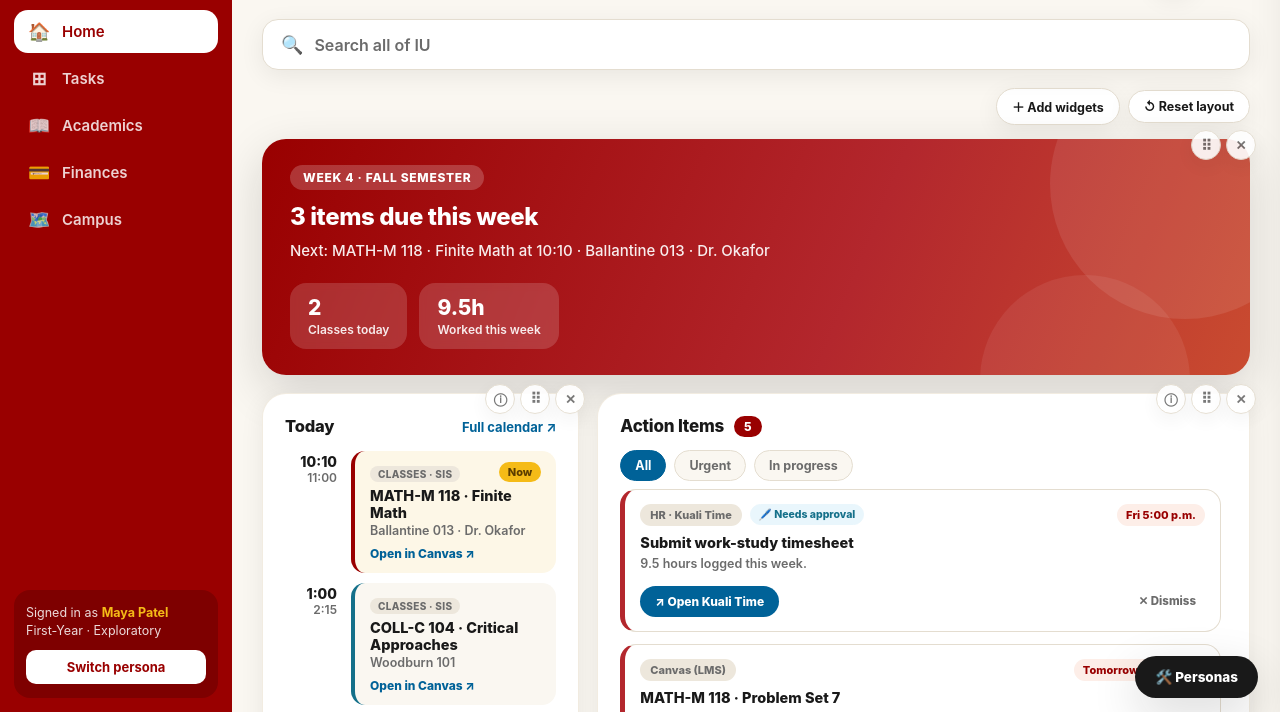
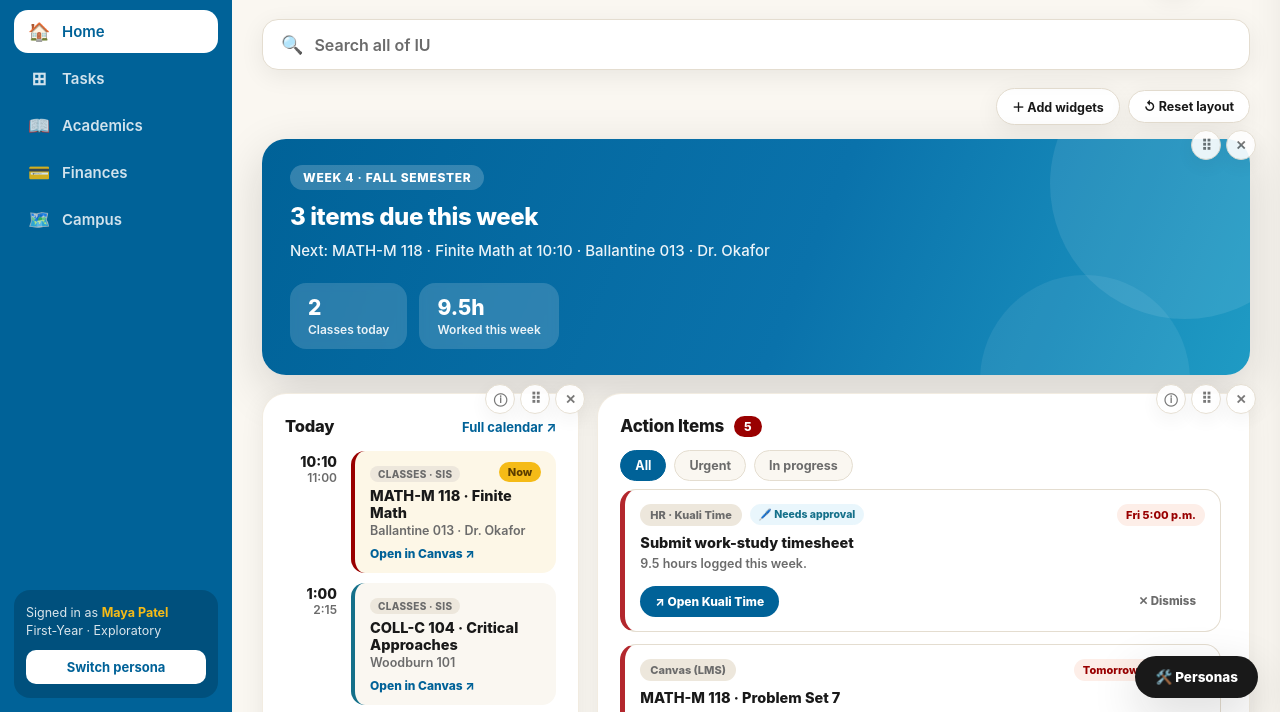
Before and after one commit to madalton-iu/oneiu-prototype, a website: page index.html in a window 1280 px wide. Shown: the part 80-792 px from the top of the page. Drawn offline with nearby package versions, Linux system fonts and the light colour scheme.

Commit message:
Add files via upload

```diff
--- a/index.html
+++ b/index.html
@@ -37,7 +37,7 @@ button{font-family:inherit;border:none;background:none;cursor:pointer;color:inhe
 .app{display:flex;min-height:100vh}
 .sidebar{
   width:232px;flex-shrink:0;position:sticky;top:0;height:100vh;
-  background:var(--crimson);color:#fff;display:flex;flex-direction:column;
+  background:#006298;color:#fff;display:flex;flex-direction:column;
   padding:22px 14px;z-index:30;
 }
 .logo{display:flex;align-items:center;gap:11px;padding:4px 10px 22px}
@@ -56,7 +56,7 @@ button{font-family:inherit;border:none;background:none;cursor:pointer;color:inhe
   transition:background .15s;
 }
 .nav button:hover{background:rgba(255,255,255,.12)}
-.nav button.active{background:#fff;color:var(--crimson)}
+.nav button.active{background:#fff;color:#006298}
 .nav .ic{font-size:18px;width:22px;text-align:center}
 .side-foot{
   margin-top:auto;padding:14px 12px;border-radius:16px;background:rgba(0,0,0,.18);
@@ -65,7 +65,7 @@ button{font-family:inherit;border:none;background:none;cursor:pointer;color:inhe
 .side-foot b{color:var(--gold)}
 .side-foot button{
   margin-top:9px;width:100%;padding:9px;border-radius:10px;background:#fff;
-  color:var(--crimson);font-weight:700;font-size:13px;
+  color:#006298;font-weight:700;font-size:13px;
 }
 
 /* ---------- Main ---------- */
@@ -151,7 +151,7 @@ button{font-family:inherit;border:none;background:none;cursor:pointer;color:inhe
 /* hero */
 .hero{
   grid-column:1/-1;border-radius:var(--r-lg);padding:26px 28px;color:#fff;
-  background:linear-gradient(112deg,var(--crimson) 0%,var(--crimson-soft) 60%,#c94b30 100%);
+  background:linear-gradient(112deg,#006298 0%,#0a72ab 55%,#1f9bc4 100%);
   box-shadow:var(--shadow-lg);position:relative;overflow:hidden;
 }
 .hero::after{
@@ -1603,7 +1603,8 @@ applicant: {
     tasks:[{type:"tasklauncher"}],
     campus:[{type:"campusmap"},{type:"campusfeed"}],
     application:[
-      {type:"list",title:"📄 Kelley Direct Admit · from the IU Admissions Portal",items:[
+      {type:"list",title:"📄 Application checklist · from the IU Admissions Portal",items:[
+        {icon:"🎓",bg:"blue",title:"Kelley School of Business · Direct Admit",sub:"First-year · Early Action · Fall 2027",badge:{txt:"Applied",cls:"blue"}},
         {icon:"📄",bg:"green",title:"Application",sub:"Submitted Sep 10 · Common App · Early Action",badge:{txt:"Received",cls:"green"}},
         {icon:"🏫",bg:"green",title:"Official transcript",sub:"Bloomington High School South",badge:{txt:"Received",cls:"green"}},
         {icon:"📊",bg:"green",title:"SAT scores",sub:"Official · via College Board",badge:{txt:"Received",cls:"green"}},
@@ -2175,7 +2176,6 @@ parent: {
     {id:"tasks",label:"Tasks",icon:"⊞"},
     {id:"student",label:"My Student",icon:"🧑‍🎓"},
     {id:"billing",label:"Finances",icon:"💳"},
-    {id:"events",label:"Family Events",icon:"🏈"},
     {id:"campus",label:"Campus",icon:"🗺️"},
   ],
   views:{
@@ -2199,7 +2199,18 @@ parent: {
       {type:"launch"},
     ],
     tasks:[{type:"tasklauncher"}],
-    campus:[{type:"campusmap"},{type:"campusfeed"}],
+    campus:[
+      {type:"campusmap"},
+      {type:"campusfeed"},
+      {type:"list",title:"🏈 Family events this year",items:[
+        {icon:"🏈",bg:"red",title:"Family Weekend + Homecoming",sub:"Tailgate, game tickets, open houses & brunch",right:"Oct 17–19",rightSub:"Register now"},
+        {icon:"📦",bg:"gold",title:"Fall move-in",sub:"Completed in August · Briscoe Quad",right:"Done",rightSub:"Aug 20"},
+        {icon:"💻",bg:"blue",title:"Family webinar series",sub:"Monthly · sophomore year topics",right:"Oct 7",rightSub:"Next session"},
+        {icon:"🎓",bg:"purple",title:"Commencement (projected)",sub:"Based on Jake's current four-year track",right:"May 2029"},
+      ]},
+      {type:"notice",tone:"green",icon:"🏨",title:"Hotel availability",
+       sub:"Bloomington hotels fill months in advance for Family Weekend and Homecoming. The Office of Parent & Family Programs maintains a list of reserved room blocks."},
+    ],
     student:[
       {type:"list",title:"🧑‍🎓 Jake Miller · Sophomore, Kelley",items:[
         {icon:"📚",bg:"blue",title:"Enrollment status",sub:"Full-time · 15 credit hours · Fall 2026",badge:{txt:"Confirmed",cls:"green"}},
@@ -2211,8 +2222,8 @@ parent: {
        sub:"Jake determines what is shared and can update it at any time in his settings. Billing is fully shared; grades are not. To request additional access, he can update his sharing preferences under \"Manage third-party access.\""},
       {type:"list",title:"🚨 Safety & wellbeing resources",items:[
         {icon:"🚨",bg:"red",title:"IU-Notify alerts",sub:"You are subscribed to Bloomington campus alerts",badge:{txt:"Active",cls:"green"}},
-        {icon:"🩺",bg:"green",title:"Student Health Center",sub:"How care works, insurance & after-hours options",right:"Learn more"},
-        {icon:"🧘",bg:"purple",title:"CAPS (counseling)",sub:"Sessions included in student fees",right:"Learn more"},
+        {icon:"🩺",bg:"green",title:"Student Health Center",sub:"How care works, insurance & after-hours options",href:"https://healthcenter.indiana.edu",linkLabel:"Learn more"},
+        {icon:"🧘",bg:"purple",title:"CAPS (counseling)",sub:"Sessions included in student fees",href:"https://healthcenter.indiana.edu/counseling/",linkLabel:"Learn more"},
       ]},
     ],
     billing:[
@@ -2233,16 +2244,6 @@ parent: {
       ]},
       {type:"notice",tone:"gold",icon:"⏰",title:"Payment deadline",
        sub:"Balances unpaid after September 25 incur a late fee and a registration hold. Enrolling in the payment plan by September 25 counts as on-time payment."},
-    ],
-    events:[
-      {type:"list",title:"🏈 Family events this year",items:[
-        {icon:"🏈",bg:"red",title:"Family Weekend + Homecoming",sub:"Tailgate, game tickets, open houses & brunch",right:"Oct 17–19",rightSub:"Register now"},
-        {icon:"📦",bg:"gold",title:"Fall move-in",sub:"Completed in August · Briscoe Quad",right:"Done",rightSub:"Aug 20"},
-        {icon:"💻",bg:"blue",title:"Family webinar series",sub:"Monthly · sophomore year topics",right:"Oct 7",rightSub:"Next session"},
-        {icon:"🎓",bg:"purple",title:"Commencement (projected)",sub:"Based on Jake's current four-year track",right:"May 2029"},
-      ]},
-      {type:"notice",tone:"green",icon:"🏨",title:"Hotel availability",
-       sub:"Bloomington hotels fill months in advance for Family Weekend and Homecoming. The Office of Parent & Family Programs maintains a list of reserved room blocks."},
     ],
   }
 },
@@ -2549,18 +2550,21 @@ function heroNext(){
 /* ---- Hero selection rule (deterministic) ----
    The headline is chosen from the user's current signals by a fixed priority:
      1 blocking  — approvals you owe / grading others wait on
-     2 urgent    — anything due within 2 days
-     3 money     — a balance due
-     4 deadline  — your other dated items (soonest first)
-     5 today     — today's schedule
+     2 urgent    — anything due within 2 days (incl. a bill due now)
+     3 deadline  — your other dated items (soonest first)
+     4 today     — today's schedule
+     5 money     — a balance due that isn't imminent (kept low so a routine
+                   bursar bill never headlines over classes/deadlines and become
+                   an unnecessary source of stress; parents still surface it
+                   because their pool has nothing higher)
      6 status    — standing indicators (degree %, application status, hours)
    Ties: soonest due date, then largest count. Rank 1 = headline; next 3 = chips. */
 function heroTier(s){
   if(s.cat==="approval"||s.cat==="grading") return 1;
   if(s.days!=null && s.days<=2) return 2;
-  if(s.cat==="money") return 3;
-  if(s.cat==="deadline"||s.cat==="submission") return 4;
-  if(s.cat==="today") return 5;
+  if(s.cat==="deadline"||s.cat==="submission") return 3;
+  if(s.cat==="today") return 4;
+  if(s.cat==="money") return 5;
   return 6;
 }
 function pickHero(sigs){
@@ -2648,7 +2652,10 @@ function renderCard(c){
         <div class="lic ${esc(i.bg||"")}">${esc(i.icon)}</div>
         <div style="min-width:0">
           <div class="lit">${esc(i.title)}${i.src?`<span class="step-src">${esc(i.src)}</span>`:""}</div>
-          <div class="lis">${esc(i.sub)}${i.link?` <button class="step-link" onclick="toast('Prototype: opens ${esc(i.link)}.')">${esc(i.linkLabel||"Open")} ↗</button>`:""}</div>
+          <div class="lis">${esc(i.sub)}${
+            i.href?` <a class="step-link" href="${esc(i.href)}" target="_blank" rel="noopener">${esc(i.linkLabel||"Learn more")} ↗</a>`
+            : i.link?` <button class="step-link" onclick="toast('Prototype: opens ${esc(i.link)}.')">${esc(i.linkLabel||"Open")} ↗</button>`
+            : ""}</div>
         </div>
         <div class="lir">
           ${i.badge?`<span class="badge ${esc(i.badge.cls)}">${esc(i.badge.txt)}</span>`:""}
@@ -2908,7 +2915,7 @@ function openPlace(id){
         ${p.accessible.map(a=>`<div class="drow">${esc(a)}</div>`).join("")}</div>`;
     if(p.printers) html += `
       <div class="dsec"><h4>🖨️ Printers</h4>
-        <div class="drow">PawPrints stations <span class="right cat-tag">${p.printers} locations</span></div></div>`;
+        <div class="drow">IU Print stations <span class="right cat-tag">${p.printers} locations</span></div></div>`;
     if(p.food && p.food.length) html += `
       <div class="dsec"><h4>🍽️ Food</h4>
         ${p.food.map(f=>`<div class="drow"><div>${esc(f.name)}
```
